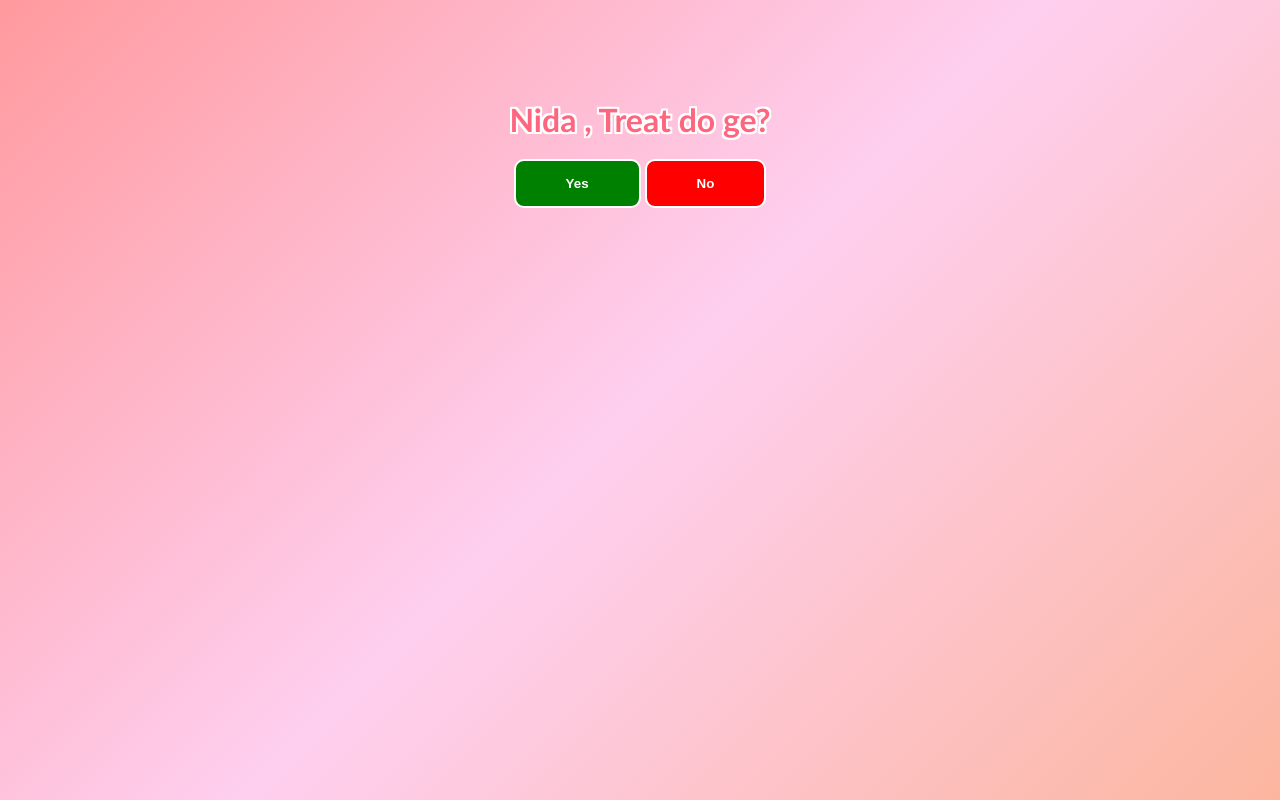
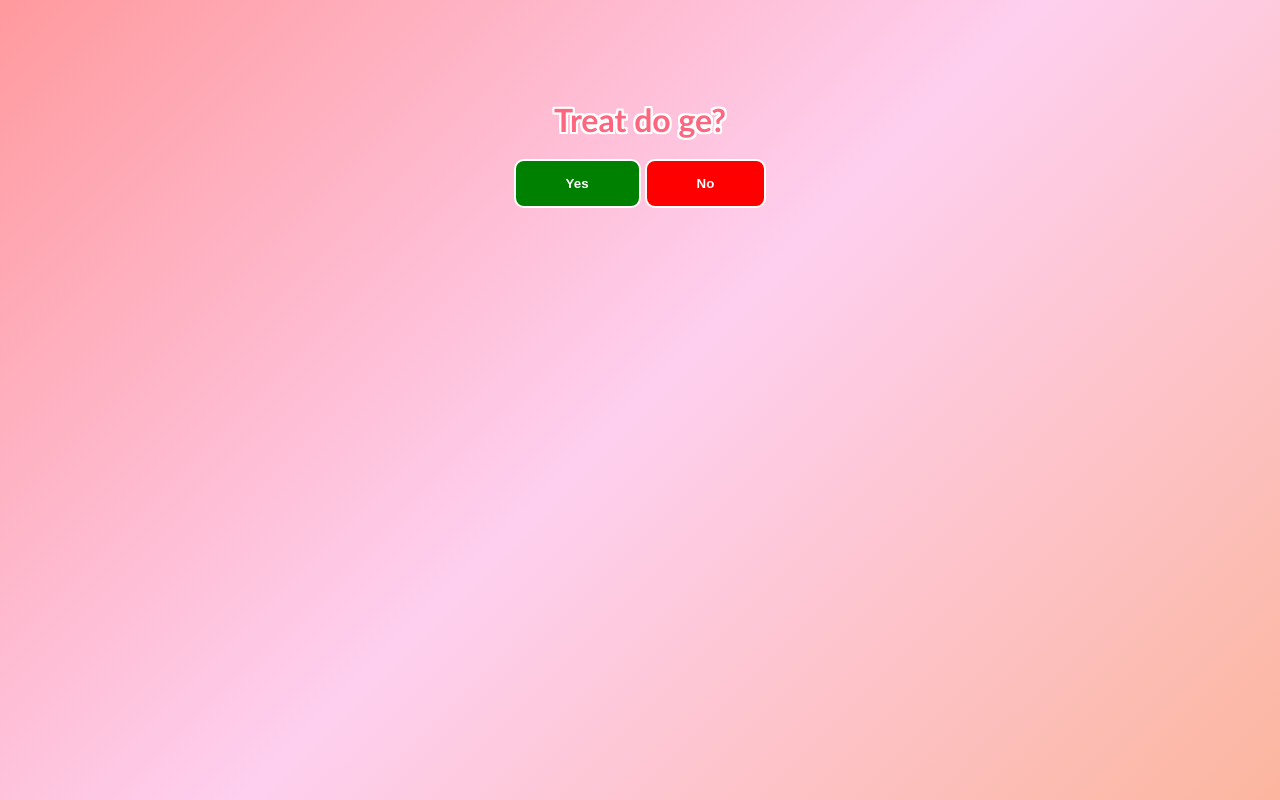
Before and after one commit to AmjadHayat28/Tem, a plain HTML site: page index.html in a window 1280 px wide. Drawn offline with Linux system fonts and the light colour scheme.

Commit message:
Update heading text in index.html

```diff
--- a/index.html
+++ b/index.html
@@ -8,7 +8,7 @@
 </head>
 <body>
     <div class="container">
-    <h1>Nida , Treat do ge?</h1>
+    <h1>Treat do ge?</h1>
     <button class="yesBtn">Yes</button>
     <button class="noBtn">No</button>
 </div>
```
